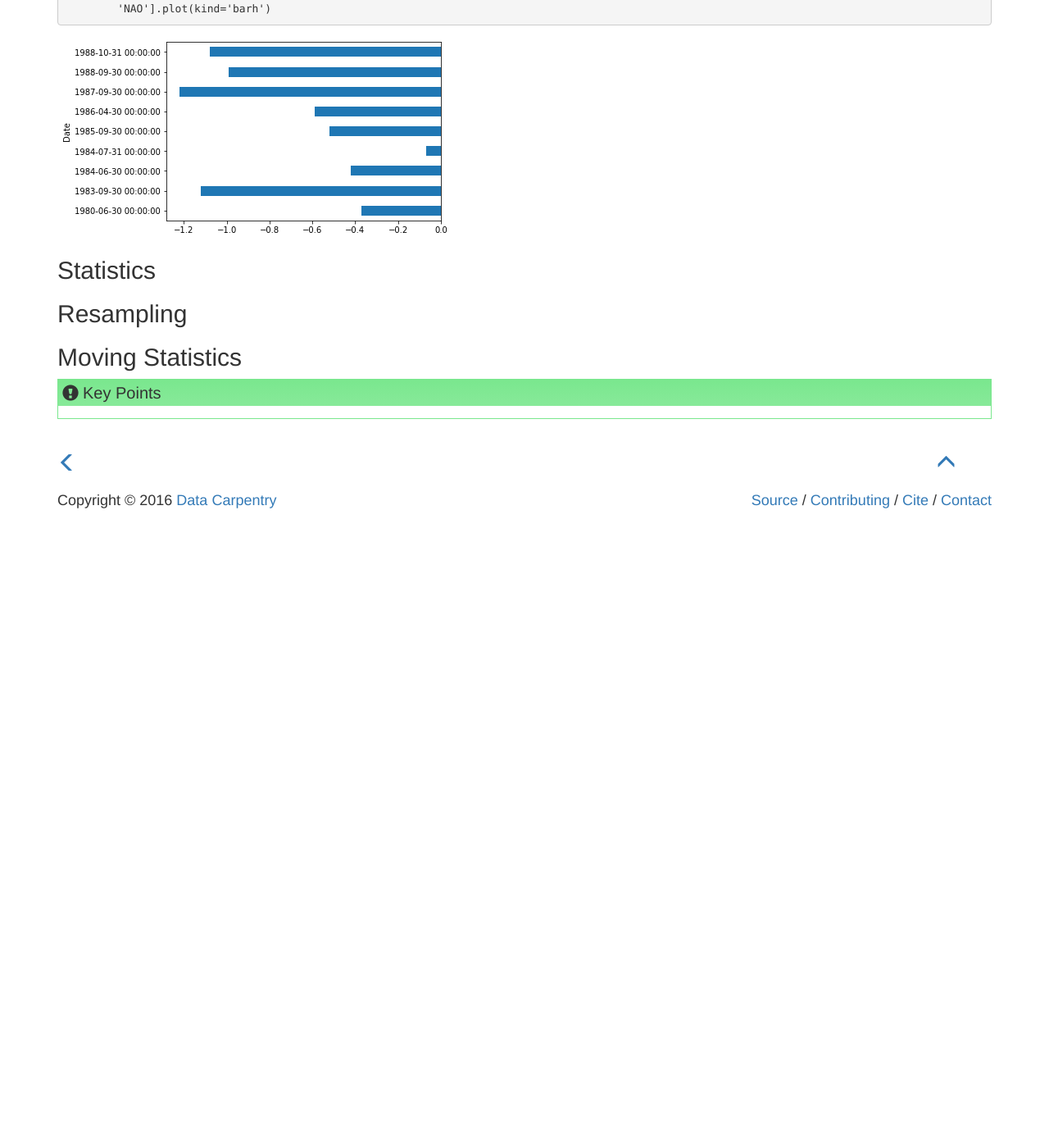
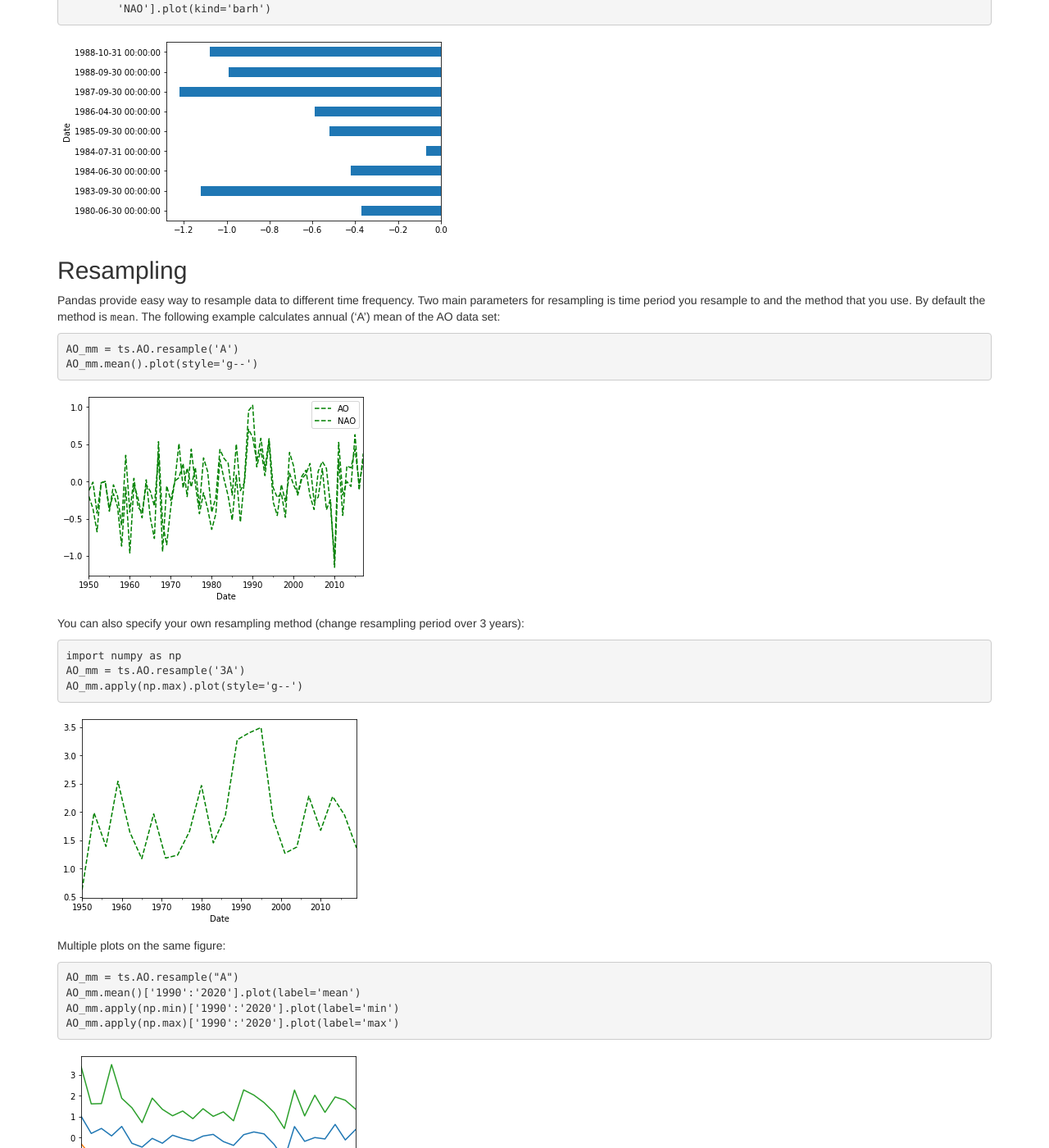
Before and after one commit to ornl-training/python-gis, a Jekyll site: the page built from _episodes/08-time-series.md, in a window 1280 px wide and 1400 px high, scrolled down 4251 px. Shown: the whole window at 82% size. Built offline with Jekyll 4.4.1, drawn with Linux system fonts in a browser that asks for light colours; before the commit the page ends 4881 px from its top, so only the background shows below that; some of the changed text lies outside the part shown.

Commit message:
Signed-off-by: Greg Watson <g.watson@computer.org>

````diff
--- a/_episodes/08-time-series.md
+++ b/_episodes/08-time-series.md
@@ -203,8 +203,53 @@ ts.loc[(ts.AO > 0) & (ts.NAO < 0)
 
 ![ts Plot 5](../fig/08_plot_5.png)
 
-## Statistics
-
 ## Resampling
 
+Pandas provide easy way to resample data to different time frequency. Two main parameters for resampling is time period you resample to and the
+method that you use. By default the method is `mean`. The following example calculates annual ('A') mean of the AO data set:
+
+```python
+AO_mm = ts.AO.resample('A')
+AO_mm.mean().plot(style='g--')
+```
+
+![ts Plot 6](../fig/08_plot_6.png)
+
+You can also specify your own resampling method (change resampling period over 3 years):
+
+```python
+import numpy as np
+AO_mm = ts.AO.resample('3A')
+AO_mm.apply(np.max).plot(style='g--')
+```
+
+![ts Plot 7](../fig/08_plot_7.png)
+
+Multiple plots on the same figure:
+
+```python
+AO_mm = ts.AO.resample("A")
+AO_mm.mean()['1990':'2020'].plot(label='mean')
+AO_mm.apply(np.min)['1990':'2020'].plot(label='min')
+AO_mm.apply(np.max)['1990':'2020'].plot(label='max')
+```
+
+![ts Plot 8](../fig/08_plot_8.png)
+
 ## Moving Statistics
+
+Rolling mean:
+
+```python
+ts.rolling(window=12).mean().plot(style='-g')
+```
+
+![ts Plot 9](../fig/08_plot_9.png)
+
+Rolling correlation:
+
+```python
+ts.AO.rolling(window=120).corr(ts.NAO).plot(style='-g')
+```
+
+![ts Plot 10](../fig/08_plot_10.png)
````
Also changed, not shown: fig/08_plot_10.png (added), fig/08_plot_6.png (added), fig/08_plot_7.png (added), fig/08_plot_8.png (added), fig/08_plot_9.png (added).
